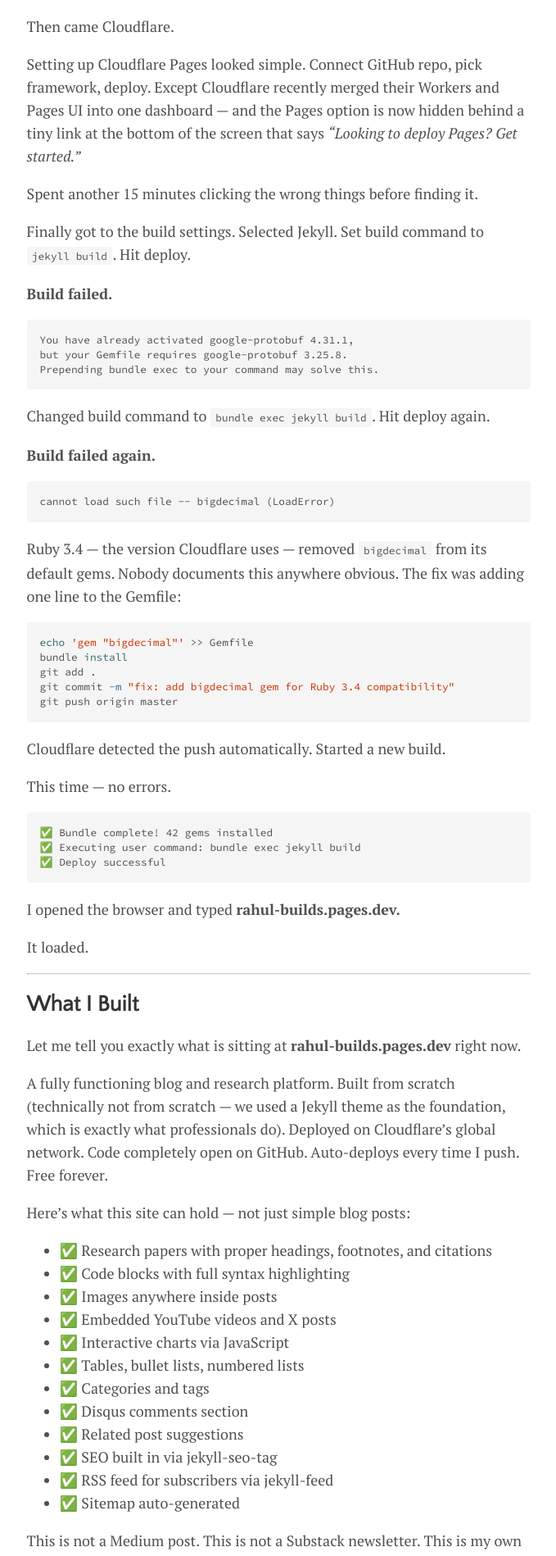
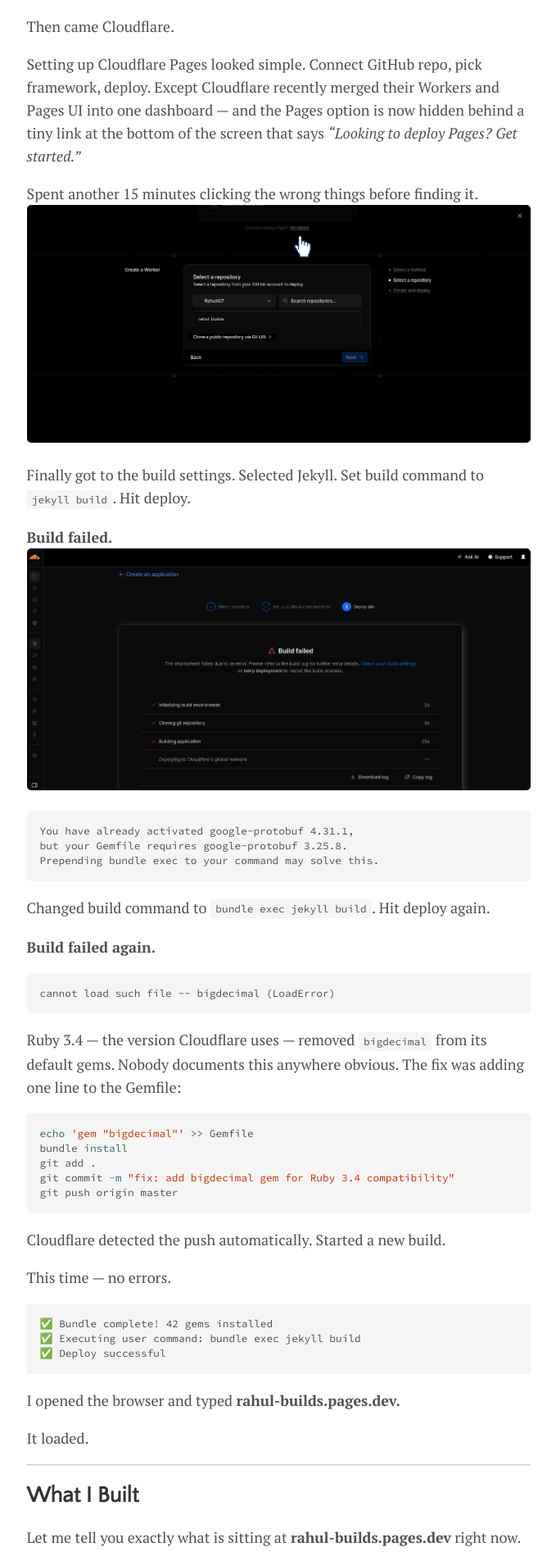
Before and after one commit to Rahulll07/rahul-builds, a Jekyll site: the page built from _posts/2026-03-21-day-1-how-i-built-and-launched-my-blog.md, in a window 1280 px wide. Shown: the part 3575-5473 px from the top of the page at 82% size, without its empty margins (300-979 px from the left). Built offline with Jekyll 4.4.1, drawn with Linux system fonts in a browser that asks for light colours; comment, search, counter and statistics services are not loaded.

Commit message:
add: screenshots to day 1 post

````diff
--- a/_posts/2026-03-21-day-1-how-i-built-and-launched-my-blog.md
+++ b/_posts/2026-03-21-day-1-how-i-built-and-launched-my-blog.md
@@ -109,11 +109,12 @@ Then came Cloudflare.
 
 Setting up Cloudflare Pages looked simple. Connect GitHub repo, pick framework, deploy. Except Cloudflare recently merged their Workers and Pages UI into one dashboard — and the Pages option is now hidden behind a tiny link at the bottom of the screen that says *"Looking to deploy Pages? Get started."*
 
-Spent another 15 minutes clicking the wrong things before finding it.
+Spent another 15 minutes clicking the wrong things before finding it.![Cloudflare Pages - Select Repository](/assets/images/hidden-option.png)
 
 Finally got to the build settings. Selected Jekyll. Set build command to `jekyll build`. Hit deploy.
 
 **Build failed.**
+![Cloudflare Build Failed](/assets/images/build-failed.png)
 
 ```
 You have already activated google-protobuf 4.31.1,
````
Also changed, not shown: assets/images/build-failed.png (added), assets/images/hidden-option.png (added).
